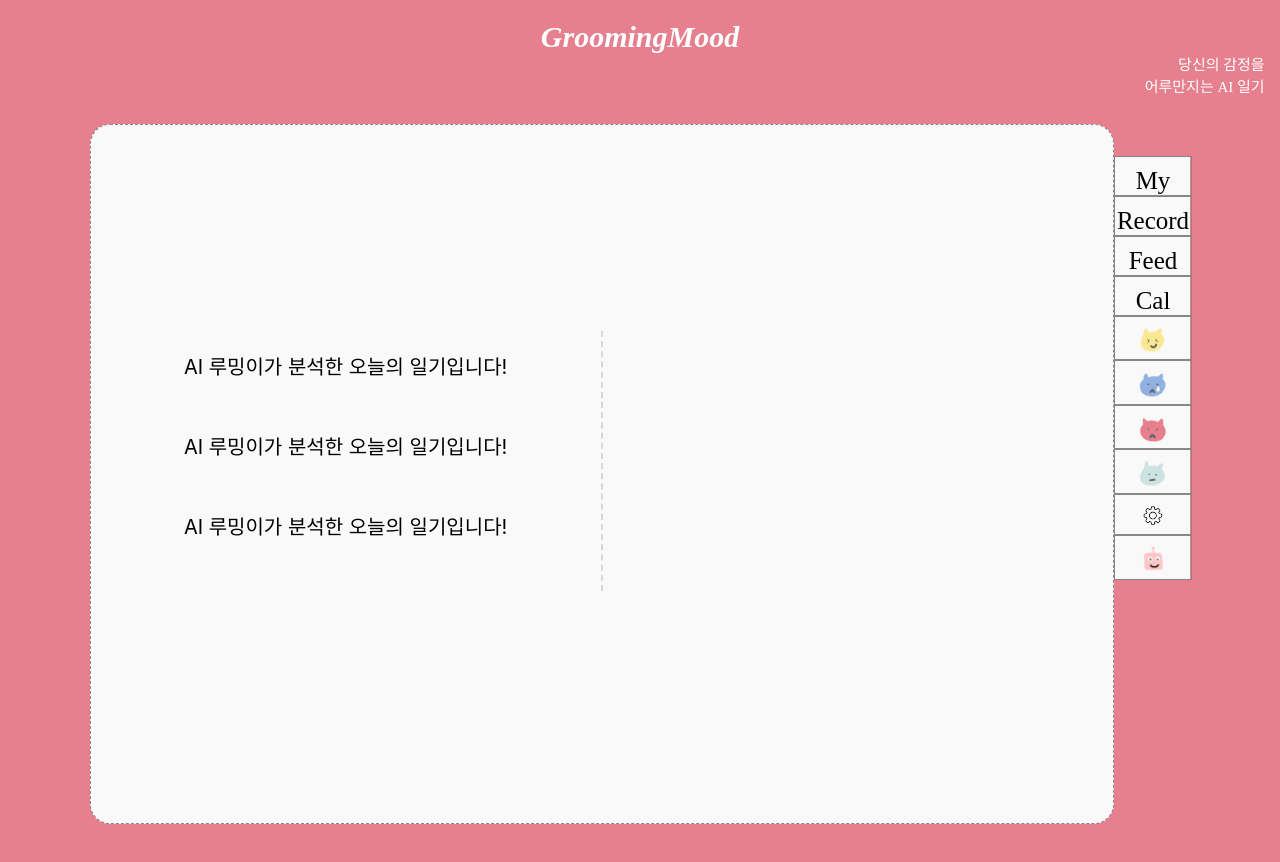
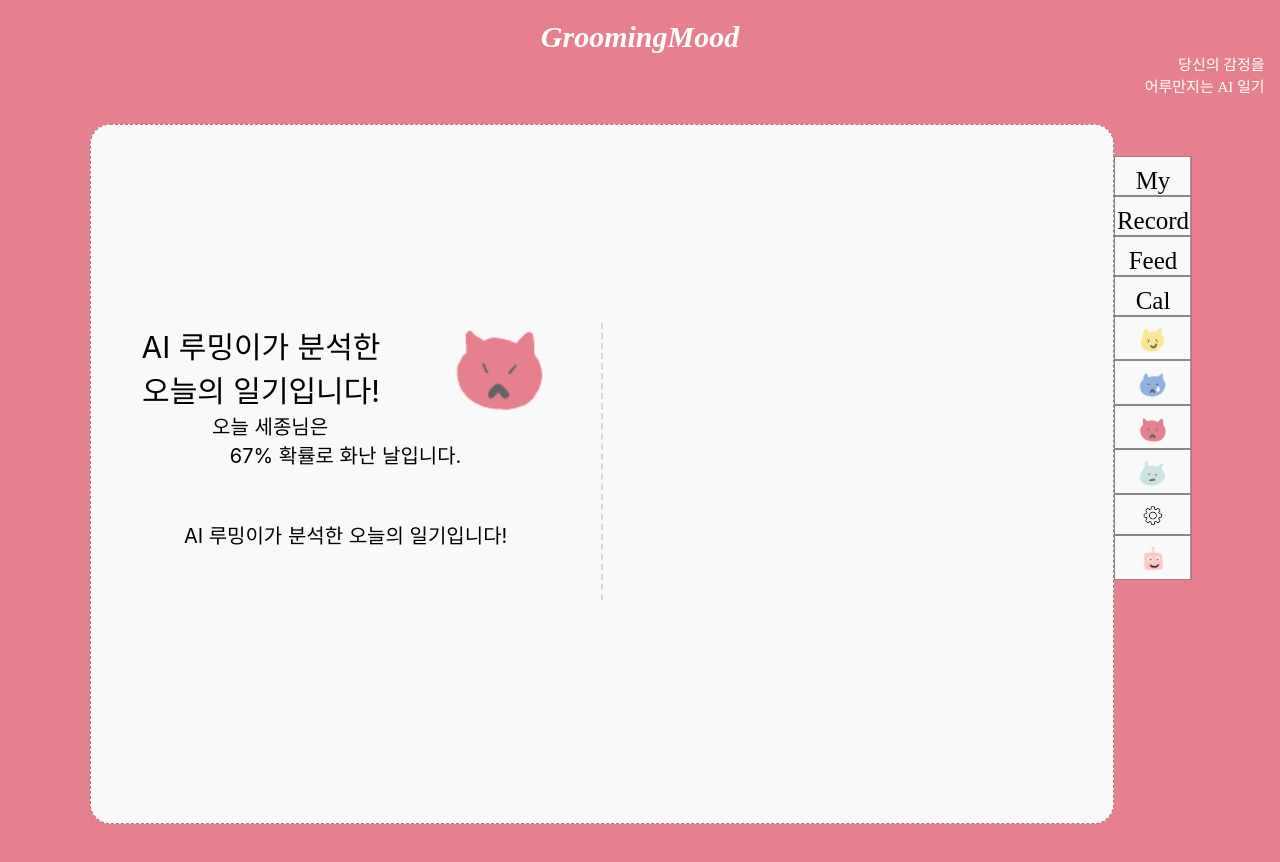
Before and after one commit to Grooming-Mood/front, a React (Create React App) app: page /result in a window 1280 px wide. Shown: the top 862 px of the page. Built offline with nearby package versions, Linux system fonts and the light colour scheme; a web font is replaced by a local one.

Commit message:
Feat : result 첫 행 추가

```diff
--- a/src/App.css
+++ b/src/App.css
@@ -1134,19 +1134,37 @@ button{
     flex: 1;
     float: center;
     flex-direction: row;
+    margin: 10% 0% 10% 0%;
+}
+
+.result-container-left-row-first{
+    /* font-family: 'KyoboHand'; */
+    font-size: 20px;
+    flex: 1;
+    float: top;
+    flex-direction: row;
     margin: 0% 0% 10% 0%;
 }
 
 .result-container-left-row-first-left{
     /* font-family: 'KyoboHand'; */
-    font-size: 20px;
+    font-size: 30px;
     flex: 1;
-    float: center;
-    flex-direction: row;
-    margin: 0% 0% 10% 0%;
+    float: left;
+    flex-direction: column;
+    margin: 0% 10% 0% 10%;
 }
 
 .result-container-left-row-first-right{
+    /* font-family: 'KyoboHand'; */
+    font-size: 20px;
+    flex: 1;
+    float: right;
+    flex-direction: column;
+    margin: 0% 10% 0% 0%;
+}
+
+.result-container-left-row-second{
     /* font-family: 'KyoboHand'; */
     font-size: 20px;
     flex: 1;
--- a/src/views/Result.jsx
+++ b/src/views/Result.jsx
@@ -24,13 +24,20 @@ function Result(props) {
             <div className="home-content">
                 <div className="result-container">
                     <div className="result-container-left">
-                        <div className="result-container-left-row">
-                            <p>AI 루밍이가 분석한 오늘의 일기입니다!</p>
+                        <div className="result-container-left-row-first">
+                            <div className="result-container-left-row-first-left">
+                                AI 루밍이가 분석한<br/> 오늘의 일기입니다!<br/>
+                            </div>
+                            <div className="result-container-left-row-first-right">
+                                <img src={AngryIcon} alt="Angry" style={{"width":"100px","hight":"100px"}}/>
+                                <br/>
+                            </div>
                         </div>
-                        <div className="result-container-left-row">
-                            AI 루밍이가 분석한 오늘의 일기입니다!
+                        <div className="result-container-left-row-second">
+                            <p>오늘 세종님은 <br/>67% 확률로 화난 날입니다.<br/></p>
+
                         </div>
-                        <div className="result-container-left-row">
+                        <div className="result-container-left-row-third">
                             AI 루밍이가 분석한 오늘의 일기입니다!
                         </div>
                     </div>
```
